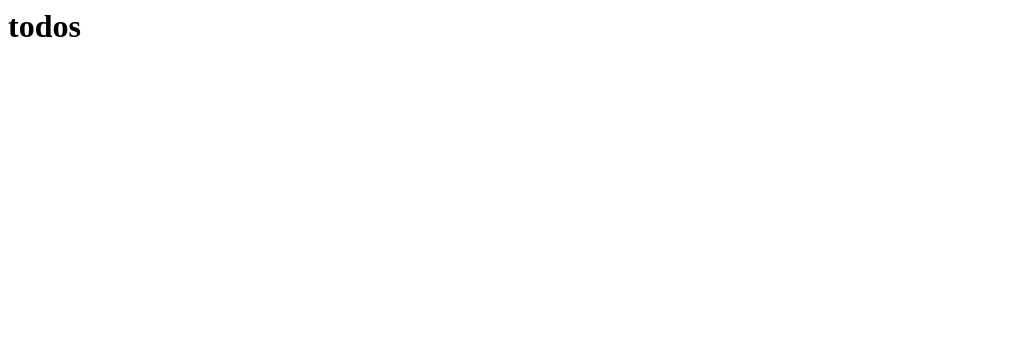
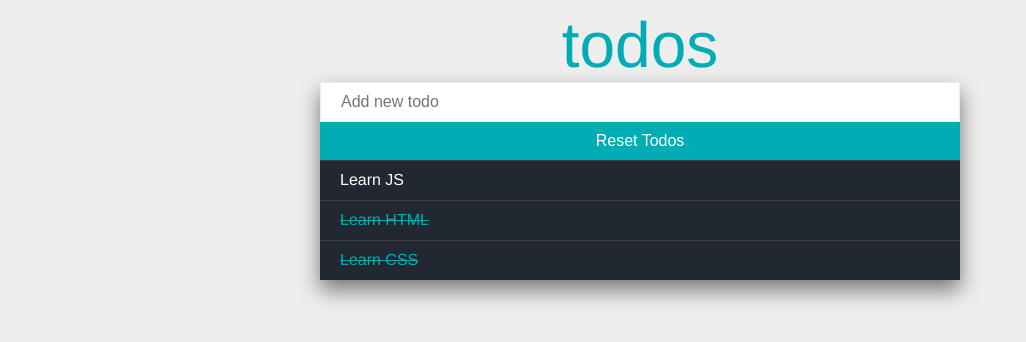
Before and after one commit to jommarqs/uminho-2020-talkdesk-fe-class, a plain HTML site: page index.html in a window 1280 px wide. Shown: the whole page, without its empty margins (0-1026 px from the left). Drawn offline with Linux system fonts and the light colour scheme.

Commit message:
Static html version

```diff
--- a/index.html
+++ b/index.html
@@ -1,14 +1,36 @@
 <html>
+
 <head>
   <link rel="stylesheet" type="text/css" href="static/styles.css">
 </head>
+
 <body>
   <header>
     <h1 class="title">todos</h1>
   </header>
-    <main>
-      <!-- HTML goes here-->
+  <main id="root">
+    <div class="todo-app">
+      <div class="todos">
+        <input class="add-todo" type="text" placeholder="Add new todo" />
+        <input class="reset-todos" type="button" value="Reset Todos" />
+        <ul class="todo-list">
+          <li class="todo-item">
+            <span class="description">Learn JS</span>
+            <span class="remove">&#x2716;</span>
+          </li>
+          <li class="todo-item done">
+            <span class="description">Learn HTML</span>
+            <span class="remove">&#x2716;</span>
+          </li>
+          <li class="todo-item done">
+            <span class="description">Learn CSS</span>
+            <span class="remove">&#x2716;</span>
+          </li>
+        </ul>
+      </div>
+    </div>
   </main>
   <script src="static/scripts.js"></script>
 </body>
+
 </html>
--- a/static/styles.css
+++ b/static/styles.css
@@ -1 +1,90 @@
-/* My styles */
+* {
+  box-sizing: border-box;
+}
+
+body {
+  font-family: 'Helvetica Neue', Helvetica, sans-serif;
+  background-color: #eee;
+}
+
+.title {
+  text-align: center;
+  font-weight: 300;
+  font-size: 4em;
+  margin: 0;
+  color: #00ADB5;
+}
+
+.todo-app {
+  margin: auto;
+  width: 80%;
+  min-width: 320px;
+  max-width: 640px;
+}
+
+.todos {
+  box-shadow: 0px 10px 20px 0px rgba(0,0,0,0.5);
+}
+
+.add-todo {
+  width: 100%;
+  padding: 10px 20px;
+  font-size: 1em;
+  font-weight: 100;
+  border: 1px solid #eee;
+}
+.reset-todos {
+  width: 100%;
+  background-color: #00ADB5;
+  border: none;
+  color: white;
+  padding: 10px 20px;
+  text-align: center;
+  text-decoration: none;
+  display: inline-block;
+  font-size: 1em;
+}
+.todo-list {
+  list-style: none;
+  padding: 0;
+  margin: 0;
+  cursor: default;
+}
+
+.todo-item .remove {
+  visibility: hidden;
+  padding: 10px 20px 10px 0;
+}
+
+.todo-item .remove:hover {
+  color: #FFB6B9;
+}
+
+.todo-item:hover .remove {
+  visibility: visible;
+}
+
+.todo-item {
+  background-color: #222831;
+  color: white;
+  border-top: 1px solid #393E46;
+  font-size: 1em;
+  display: flex;
+}
+
+.todo-item:hover {
+  background-color: #393E46;
+}
+
+.todo-item .description {
+  padding: 10px 20px;
+  white-space: nowrap;
+  overflow: hidden;
+  text-overflow: ellipsis;
+  flex-grow: 1;
+}
+
+.todo-item.done .description {
+  color: #00ADB5;
+  text-decoration: line-through;
+}
```
Lines whose indentation alone changed are shown as unchanged.
